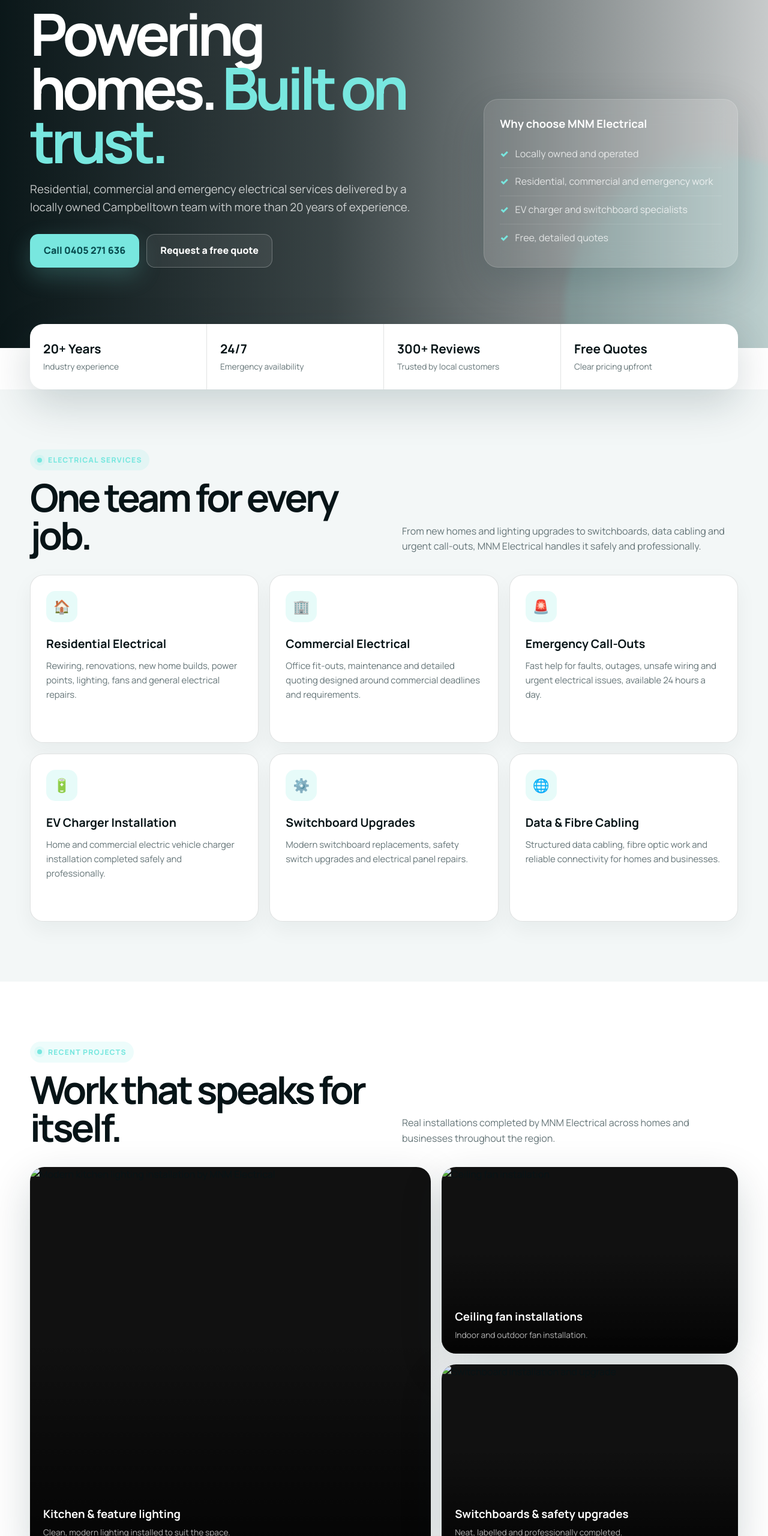
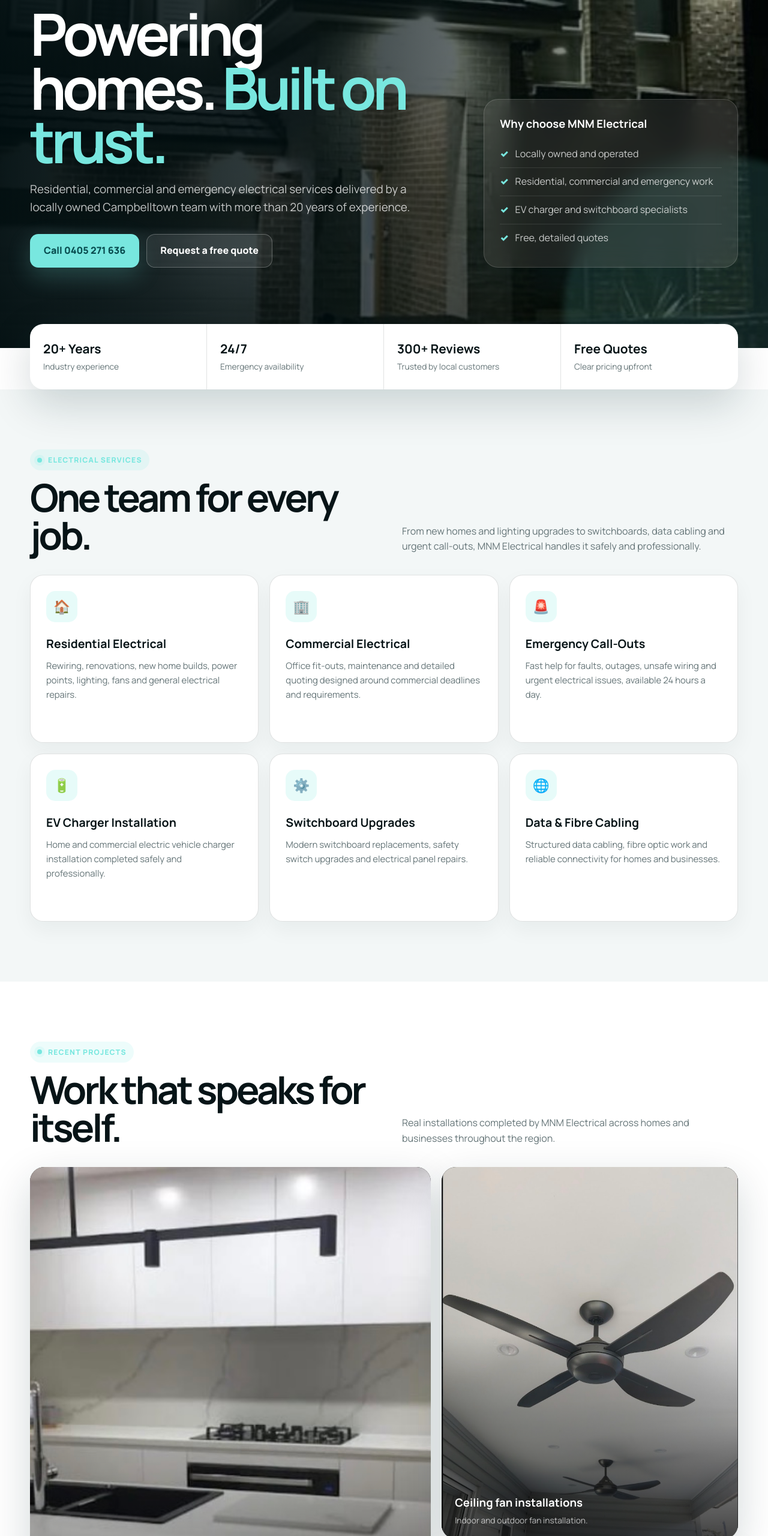
Before and after one commit to jadynscott7-create/Electrical-, a plain HTML site: page index.html in a window 1280 px wide. Shown: the part 240-2800 px from the top of the page at 60% size. Drawn offline with Linux system fonts and the light colour scheme.

Commit message:
Add files via upload

```diff
--- a/index.html
+++ b/index.html
@@ -64,7 +64,7 @@
       min-height:820px;display:grid;align-items:end;color:#fff;position:relative;overflow:hidden;
       background:
         linear-gradient(90deg,rgba(1,14,16,.96) 0%,rgba(1,14,16,.78) 43%,rgba(1,14,16,.22) 100%),
-        url("assets/hero-house.jpeg") center/cover no-repeat;
+        url("hero-house.jpeg") center/cover no-repeat;
       padding:150px 0 88px
     }
     .hero::before{
@@ -341,7 +341,7 @@
 
         <div class="portfolio-grid">
           <article class="project large">
-            <img src="assets/kitchen-lighting.jpeg" alt="Modern kitchen lighting installation by MNM Electrical">
+            <img src="kitchen-lighting.jpeg" alt="Modern kitchen lighting installation by MNM Electrical">
             <div class="project-label">
               <strong>Kitchen & feature lighting</strong>
               <span>Clean, modern lighting installed to suit the space.</span>
@@ -350,7 +350,7 @@
 
           <div class="portfolio-stack">
             <article class="project">
-              <img src="assets/ceiling-fans.jpeg" alt="Ceiling fan installation">
+              <img src="ceiling-fans.jpeg" alt="Ceiling fan installation">
               <div class="project-label">
                 <strong>Ceiling fan installations</strong>
                 <span>Indoor and outdoor fan installation.</span>
@@ -358,7 +358,7 @@
             </article>
 
             <article class="project">
-              <img src="assets/switchboard.jpeg" alt="Switchboard installation and upgrade">
+              <img src="switchboard.jpeg" alt="Switchboard installation and upgrade">
               <div class="project-label">
                 <strong>Switchboards & safety upgrades</strong>
                 <span>Neat, labelled and professionally completed.</span>
@@ -369,7 +369,7 @@
 
         <div class="portfolio-grid" style="margin-top:18px;grid-template-columns:.85fr 1.15fr;">
           <article class="project">
-            <img src="assets/feature-light.jpeg" alt="Feature pendant lighting installation">
+            <img src="feature-light.jpeg" alt="Feature pendant lighting installation">
             <div class="project-label">
               <strong>Feature pendant lighting</strong>
               <span>Statement lighting installed with precision.</span>
@@ -377,7 +377,7 @@
           </article>
 
           <article class="project">
-            <img src="assets/hero-house.jpeg" alt="Exterior lighting installation on modern home">
+            <img src="hero-house.jpeg" alt="Exterior lighting installation on modern home">
             <div class="project-label">
               <strong>Exterior lighting</strong>
               <span>Bright, secure and built to improve street appeal.</span>
@@ -390,7 +390,7 @@
     <section class="about" id="about">
       <div class="container about-grid">
         <div class="about-image">
-          <img src="assets/feature-light.jpeg" alt="MNM Electrical feature lighting work">
+          <img src="feature-light.jpeg" alt="MNM Electrical feature lighting work">
         </div>
 
         <div class="about-copy">
```
